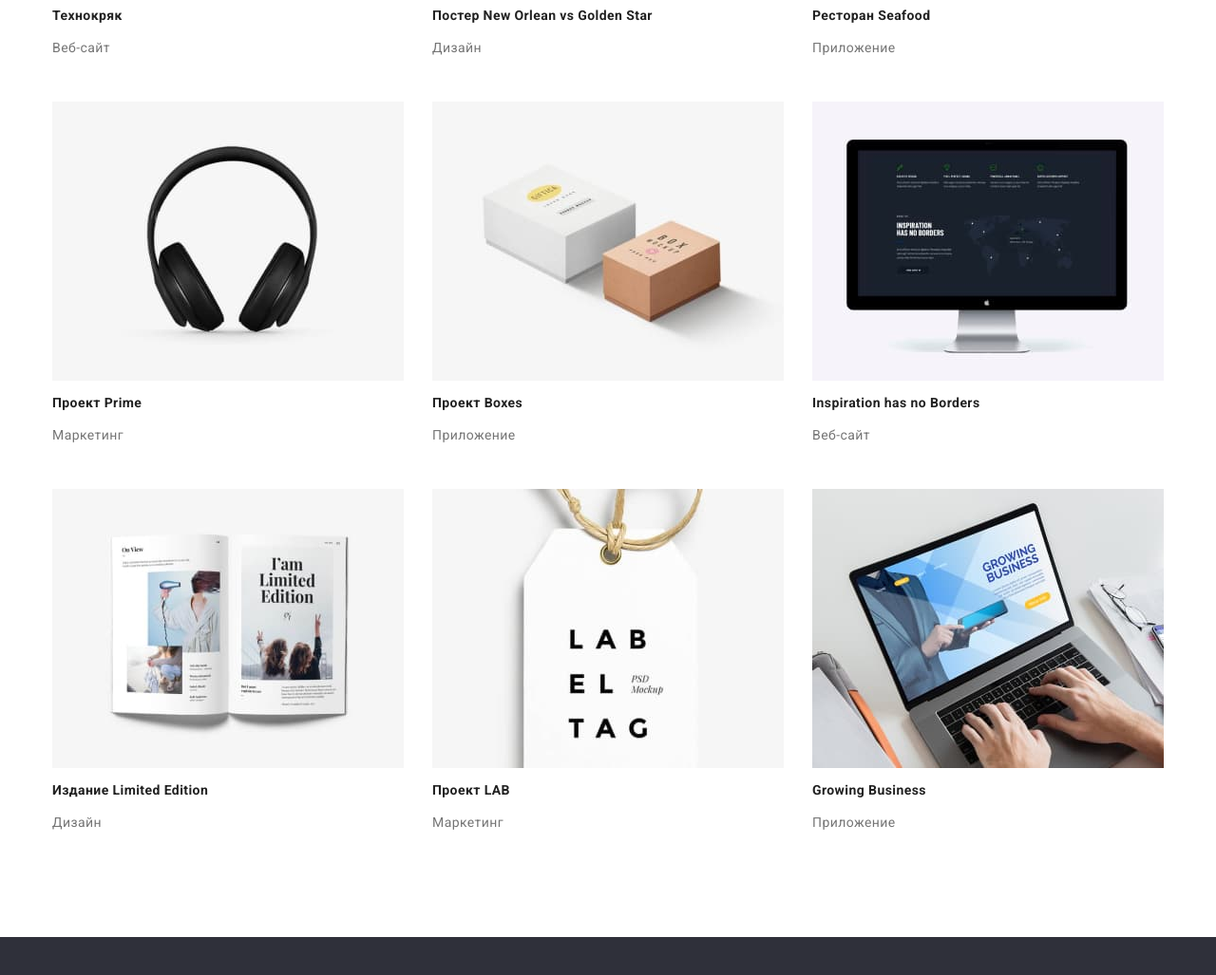
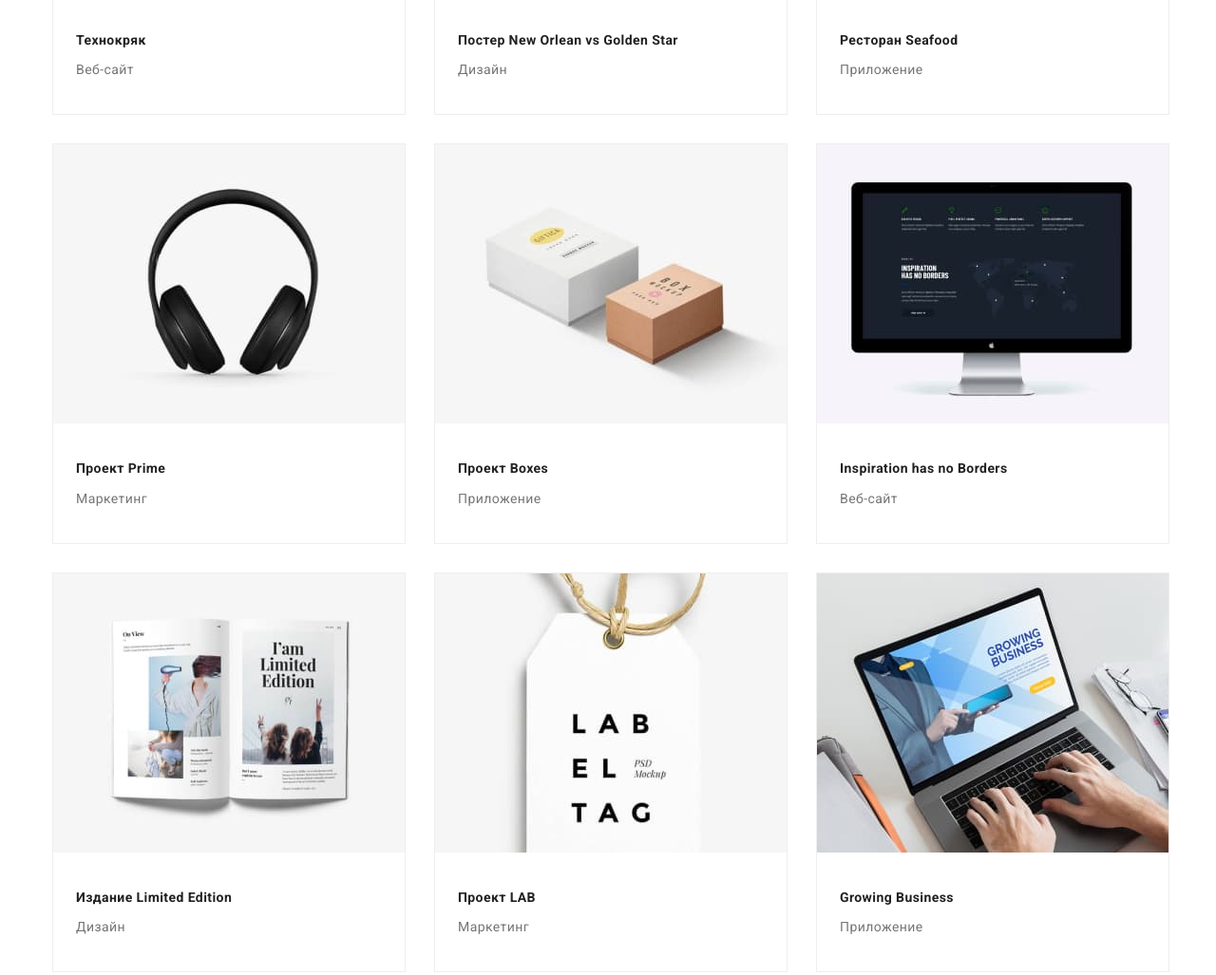
Before and after one commit to vadimvitamin/goit-markup-hw-03, a plain HTML site: page portfolio.html in a window 1280 px wide. Shown: the part 587-1614 px from the top of the page at 95% size. Drawn offline with nearby package versions, Linux system fonts and the light colour scheme.

Commit message:
article
загорнув вміст карток в контейнери

```diff
--- a/css/styles.css
+++ b/css/styles.css
@@ -18,16 +18,14 @@
 .page-body {
   background-color: var(--white-text-color);
   font-family: 'Roboto';
- /* justify-content: center; */
   color: var(--first-text-color);
   /* border: 1px solid crimson */
 }
 .page-header {
-  /* align-items: center; */
-  height: 80px;
-  /* top: 0px; */
   background-color: var(--white-text-color);
-  /* border: 1px solid rgb(220, 77, 20) */
+}
+header .container {
+  display: flex;
 }
 .container {
   width: 1200px;
@@ -35,15 +33,9 @@
   padding-right: 15px;
   margin-left: auto;
   margin-right: auto;
-  /* border: 1px solid rgb(236, 6, 56) */
 }
 .site-nav {
-  /* align-items: center; */
-  display: flex;
-}
-.div-nav {
   align-items: center;
-  /* padding-left: 93px; */
   display: flex;
 }
 /* WebStudio */
@@ -56,21 +48,17 @@
   color: var(--blue-text-color);
   text-decoration: none;
 
-
   width: 145px;
   height: 31px;
   left: 215px;
   top: 24px; */
 }
-
 .bluetext {
   color: var(--blue-text-color);
 }
-
 .blacktext {
   color: var(--first-text-color);
 }
-
 .whitetext {
   color: var(--white-text-color);
 }
@@ -87,11 +75,8 @@
   margin-left: 93px;
   display: flex;
 }
-.nav-list {
-  /* align-self: center; */
-}
+
 .navigation {
-
 }
 .navigation:not(:last-child) {
   margin-right: 50px;
@@ -103,6 +88,8 @@
   font-size: 14px;
   line-height: 1.14;
   letter-spacing: 0.02em;
+  padding: 32px 0;
+  display: block;
   color: var(--first-text-color);
 }
 
@@ -114,9 +101,6 @@
 .header-link.current {
   color: var(--blue-text-color);
 }
-.div-contacts {
-
-}
 .contacts {
   display: flex;
   justify-content: flex-end;
@@ -125,6 +109,8 @@
   font-size: 14px;
   line-height: 1.14;
   letter-spacing: 0.02em;
+  margin-left: auto;
+  align-items: center;
   color: var(--secondary-text-color);
 }
 .contacts:hover,
@@ -172,15 +158,11 @@ margin-right: 50px;
 .tel-header:focus {
   color: var(--blue-text-color);
 }
-
 .line {
-  top: 80px;
   border-bottom: 1px solid #ECECEC;;
 }
-
 .page-main {
 }
-
 .hero {
   height: 600px;
   background: #2F303A;
@@ -190,11 +172,7 @@ margin-right: 50px;
 }
 
 .hero-title {
-  /* width: 696px; */
-  /* margin-bottom: 30px; */
   text-align: center;
-  /* display: flex; */
-  /* margin-left: 452px; */
 }
 
 .title {
@@ -227,7 +205,6 @@ margin-right: 50px;
   padding: 10px 32px;
   min-width: 200px;
   height: 50px;
-  /* margin-bottom: 200px; */
   display: block;
   margin: 0 auto;
 }
@@ -251,7 +228,6 @@ margin-right: 50px;
   width: 1200px;
   padding-left: -15px;
   padding-right: -15px;
-  /* padding-top: 94px; */
   padding-bottom: 94px;
   margin-left: auto;
   margin-right: auto;
@@ -266,9 +242,7 @@ margin-right: 50px;
   flex-basis: calc(100% / 4 - 30px);
   margin-right: 30px;
 }
-/* .general:not(:last-child) {
-  margin-right: 50px;
-} */
+
 .specifics-title {
   font-weight: 700;
   font-size: 14px;
@@ -330,7 +304,6 @@ margin-right: 50px;
 }
 
 .work-title {
-  /* padding-top: 94px; */
   padding-bottom: 50px;
   margin: 0;
 }
@@ -348,6 +321,19 @@ margin-right: 50px;
 .element {
   flex-basis: calc(100% / 4 -30px);
   margin-left: 30px;
+}
+.card-workers {
+box-shadow: 0px 1px 3px rgba(0, 0, 0, 0.12),
+0px 1px 1px
+}
+
+.photo {
+
+}
+
+.text {
+padding-top: 30px;
+padding-bottom: 30px;
 }
 
 .element:nth-last-child(4n) {
@@ -378,12 +364,9 @@ margin-right: 50px;
 }
 
 .page-footer {
-  /* height: 252px; */
 }
-/* .footer-container {} */
 
 .div-logo-footer {
-  /* padding-left: 215px; */
 }
 .logo-footer {
   font-family: 'raleway';
@@ -452,6 +435,7 @@ margin-right: 50px;
 /* .btn-header {
 opacity: 0;
 } */
+/* приховуємо заголовок */
 .btn-header {
     position: absolute;
     width: 1px;
@@ -465,25 +449,16 @@ opacity: 0;
     clip: rect(0 0 0 0);
     overflow: hidden;
 }
-.container {
-  width: 1200px;
-  /* padding-left: 15px;
-  padding-right: 15px; */
-  margin-left: auto;
-  margin-right: auto;
- /* justify-content: center; */
-}
+
 .card {
   justify-content: center;
   margin-top: 94px;}
+
+
 .filters-container {
   text-align: center;
 }
-.filters-container {
 
-}
-.filters-button {
-}
 .filters-button {
   justify-content: center;
  margin-bottom: 50px;
@@ -510,14 +485,15 @@ opacity: 0;
 }
 
 .list-filter {
-
   /* padding-left: 15px; */
   /* padding-right: 15px; */
   /* margin-left: 0px; */
   /* margin-right: auto; */
   /* border: 1px solid rgb(7, 248, 79) */
 }
-.second-container {padding-bottom: 94px;}
+.second-container {
+  width: 1200px;
+  padding-bottom: 94px;}
 
 .specifics-progects {
   /* outline: 1px solid rgb(115, 13, 231); */
@@ -530,7 +506,7 @@ opacity: 0;
   margin: 0;
   list-style: none;
 }
-.specifics-progects > .progect-margin {
+.specifics-progects > .item {
   flex-basis: calc(100% / 3 -30px);
   margin-left: 30px;
   margin-top: 30px;
@@ -538,8 +514,44 @@ opacity: 0;
 .specifics-progects {
 margin-left: -30px;
 }
-.progect-margin {
+.item {
 }
+.cards {
+  border: 1px solid #EEEEEE;
+/* box-shadow: #EEEEEE */
+}
+.cards-border {
+}
+
+img {
+  display: block;
+  max-width: 100%;
+  height: auto;
+}
+
+.card-content {
+  padding-top: 20px;
+  padding-bottom: 20px;
+  padding-left: 24px;
+  padding-right: 24px;
+}
+.cards-title {
+    font-weight: 700;
+    font-size: 14px;
+    line-height: 1.14;
+    letter-spacing: 0.03em;
+    margin-top: 20px;
+    color: var(--first-text-color);
+}
+.cards-text {
+  font-weight: 400;
+  font-size: 14px;
+  line-height: 1.71;
+  letter-spacing: 0.03em;
+  margin-top: 4px;
+  color: var(--secondary-text-color);
+}
+
 /* .specifics-progects:nth-child(n3) {
   margin-right: 0px;
 } */
--- a/portfolio.html
+++ b/portfolio.html
@@ -21,27 +21,20 @@
     <!--ВЕРХНЯЯ ЛИНИЯ-->
 <header class="page-header line">
     <div class="container">
-
-        <div class="div-nav">
         <nav class="site-nav">
             <a href="WebStudio" class="logo link"><span class="bluetext">Web</span><span
                     class="blacktext">Studio</span></a>
             <ul class="nav-list list">
-                    <li class="navigation"><a href="./index.html" class="header-link link current">Студия</a></li>
-                    <li class="navigation"><a href="./portfolio.html" class="header-link link">Портфолио</a></li>
+                <li class="navigation"><a href="./index.html" class="header-link link">Студия</a></li>
+                <li class="navigation"><a href="./portfolio.html" class="header-link link  current">Портфолио</a></li>
                 <li class="navigation"><a href="#contacts" class="header-link link">Контакты</a></li>
             </ul>
         </nav>
-        </div>
-
-        <div class="div-contacts">
         <ul class="contacts list">
-                <li class="conection"><a href="mailto:info@devstudio.com"
-                        class="email-header link">info@devstudio.com</a>
+            <li class="conection"><a href="mailto:info@devstudio.com" class="email-header link">info@devstudio.com</a>
             </li>
             <li class="conection"><a href="tel:+380961111111" class="tel-header link">+38 096 111 11 11</a></li>
         </ul>
-        </div>
     </div>
 </header>
     <!--ПОРТФОЛИО-->
@@ -63,94 +56,112 @@
     <div class="list-filter">
         <ul class="specifics-progects list">
 
-             <li class="progect-margin">
-                    <div>
+             <li class="item">
+                 <article class="cards">
+                    <div class="cards-border">
                         <img src="./images/img0.jpg" width="370" height="294" alt="technocrack">
                     </div>
-                    <div>
-                        <h2 class="specifics-title">Технокряк</h2>
-                        <p class="specifics">Веб-сайт</p>
+                    <div class="card-content">
+                        <h2 class="cards-title">Технокряк</h2>
+                        <p class="cards-text">Веб-сайт</p>
                     </div>
+                 </article>
             </li>
 
-            <li class="progect-margin">
-                    <div>
+            <li class="item">
+               <article class="cards">
+                    <div class="cards-border">
                         <img src="./images/img1.jpg" width="370" height="294" alt="poster new orlean vs golden star">
                     </div>
-                   <div>
-                        <h2 class="specifics-title">Постер New Orlean vs Golden Star</h2>
-                        <p class="specifics">Дизайн</p>
+                   <div class="card-content">
+                        <h2 class="cards-title">Постер New Orlean vs Golden Star</h2>
+                        <p class="cards-text">Дизайн</p>
                    </div>
+               </article>
             </li>
 
-            <li class="progect-margin">
-                <div>
+            <li class="item">
+                <article class="cards">
+                    <div class="cards-border">
                         <img src="./images/img2.jpg" width="370" height="294" alt="restoran seafood">
                     </div>
-                <div>
-                   <h2 class="specifics-title">Ресторан Seafood</h2>
-                   <p class="specifics">Приложение</p>
+                    <div class="card-content">
+                    <h2 class="cards-title">Ресторан Seafood</h2>
+                    <p class="cards-text">Приложение</p>
                     </div>
+                </article>
             </li>
 
-            <li class="progect-margin">
-                  <div>
+            <li class="item">
+                <article class="cards">
+                    <div class="cards-border">
                         <img src="./images/img3.jpg" width="370" height="294" alt="progect prime">
                     </div>
-                <div>
-                    <h2 class="specifics-title">Проект Prime</h2>
-                    <p class="specifics">Маркетинг</p>
+                    <div class="card-content">
+                        <h2 class="cards-title">Проект Prime</h2>
+                        <p class="cards-text">Маркетинг</p>
                     </div>
+                </article>
             </li>
 
-            <li class="progect-margin">
-                 <div>
+            <li class="item">
+                <article class="cards">
+                    <div class="cards-border">
                         <img src="./images/img4.jpg" width="370" height="294" alt="progect boxes">
                     </div>
-                <div>
-                    <h2 class="specifics-title">Проект Boxes</h2>
-                    <p class="specifics">Приложение</p>
+                    <div class="card-content">
+                        <h2 class="cards-title">Проект Boxes</h2>
+                        <p class="cards-text">Приложение</p>
                     </div>
+                </article>
             </li>
 
-            <li class="progect-margin">
-                <div>
+            <li class="item">
+                <article class="cards">
+                    <div class="cards-border">
                         <img src="./images/img5.jpg" width="370" height="294" alt="inspiration has no borders">
                     </div>
-                <div>
-                    <h2 class="specifics-title">Inspiration has no Borders</h2>
-                    <p class="specifics">Веб-сайт</p>
+                    <div class="card-content">
+                        <h2 class="cards-title">Inspiration has no Borders</h2>
+                        <p class="cards-text">Веб-сайт</p>
                     </div>
+                </article>
             </li>
 
-            <li class="progect-margin">
-                <div>
+            <li class="item">
+                <article class="cards">
+                    <div class="cards-border">
                         <img src="./images/img6.jpg" width="370" height="294" alt="edition limited edition">
                     </div>
-                <div>
-                    <h2 class="specifics-title">Издание Limited Edition</h2>
-                    <p class="specifics">Дизайн</p>
+                    <div class="card-content">
+                        <h2 class="cards-title">Издание Limited Edition</h2>
+                        <p class="cards-text">Дизайн</p>
                     </div>
+                </article>
             </li>
 
-            <li class="progect-margin">
-                <div>
+            <li class="item">
+                <article class="cards">
+                    <div class="cards-border">
                         <img src="./images/img7.jpg" width="370" height="294" alt="progect LAB">
                     </div>
-                <div>
-                    <h2 class="specifics-title">Проект LAB</h2>
-                    <p class="specifics">Маркетинг</p>
+                    <div class="card-content">
+                        <h2 class="cards-title">Проект LAB</h2>
+                        <p class="cards-text">Маркетинг</p>
                     </div>
+                </article>
             </li>
 
-             <li class="progect-margin">
-                <div>
+             <li class="item">
+                <article class="cards">
+                    <div class="cards-border">
                         <img src="./images/img8.jpg" width="370" height="294" alt="growing business">
                     </div>
-                <div>
-                    <h2 class="specifics-title">Growing Business</h2>
-                    <p class="specifics">Приложение</p>
+                    <div class="card-content">
+                        <h2 class="cards-title">Growing Business</h2>
+                        <p class="cards-text">Приложение</p>
                     </div>
+                </article>
             </li>
 
         </ul>
```
Also changed, not shown: index.html (+24 -5 lines). Lines whose indentation alone changed are shown as unchanged.
